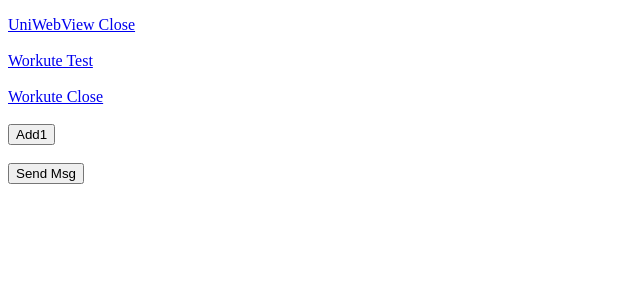
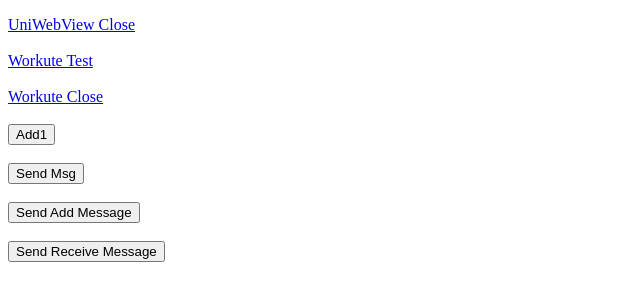
Before and after one commit to Serahimu/AlertCookie, a plain HTML site: page index.html in a window 1280 px wide. Shown: the part 100-400 px from the top of the page, without its empty margins (0-640 px from the left). Drawn offline with Linux system fonts and the light colour scheme.

Commit message:
add function to call unity call webview functions

```diff
--- a/index.html
+++ b/index.html
@@ -23,6 +23,12 @@
 			alert("msg : "+msg);
 			return "wev receive message : " + msg;
 		}
+
+		function send_message(msg)
+		{
+			window.location.href = "uniwebview://add?nothing";
+			console.log("send message");
+		}
 	</script>
 </head>
 <body>
@@ -40,6 +46,11 @@
 	</br>
 	<button onclick="receive('test messag')">Send Msg</button>
 	</br>
-
+	</br>
+	<button onclick="send_message('add')"> Send Add Message</button>
+	</br>
+	</br>
+	<button onclick="send_message('receive_msg')"> Send Receive Message</button>
+	</br>
 </body>
 </html>
```
